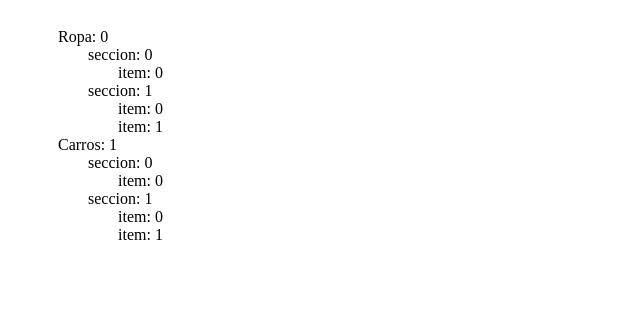
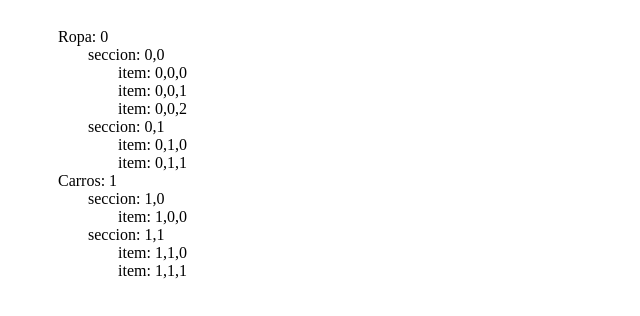
Before and after one commit to DiegoTinitana/Arboles-Infinitos, a Next.js app: page / in a window 1280 px wide. Shown: the top 316 px of the page, without its empty margins (0-640 px from the left). Built offline with nearby package versions, Linux system fonts and the light colour scheme.

Commit message:
nodeid ok

```diff
--- a/src/pages/index.js
+++ b/src/pages/index.js
@@ -8,25 +8,29 @@ const Item = ({ id, name, index }) => {
     setShowChildren(!showChildren);
   }, [showChildren, setShowChildren]);
   return (
-    <div onClick={handleClick} style={{fontWeight: showChildren ? 'bold': 'normal'}}>
+    <div onClick={handleClick} style={{ fontWeight: showChildren ? 'bold' : 'normal' }}>
       {`${name}: ${index}`}
     </div>
   );
 };
 
-const Tree = ({ obj, index }) => {
+const Tree = ({ obj, lavel, bbb }) => {
+  const newLavel = lavel + 1
   return (
     (obj ?? []).map((child, i) => {
+      const abc = bbb.split(',')
+      abc[newLavel] = i
+      abc.toString()
       return (
         <div key={child.id} className="items-tree">
           {
             child.children ? (
               <div>
-                <Item {...child} index={i}/>
-                <Tree obj={child.children} index={index + 1} />
+                <Item {...child} index={`${abc}` } />
+                <Tree obj={child.children} lavel={newLavel} bbb={`${abc}`}/>
               </div>
             ) : (
-              <Item {...child} index={i}/>
+              <Item {...child} index={`${abc}`} />
             )
           }
         </div>
@@ -34,6 +38,7 @@ const Tree = ({ obj, index }) => {
     })
   )
 }
+
 export default function Home() {
   const [data, setData] = useState([
     {
@@ -46,6 +51,14 @@ export default function Home() {
           children: [
             {
               id: 'item-1',
+              name: 'item',
+            },
+            {
+              id: 'item-2',
+              name: 'item',
+            },
+            {
+              id: 'item-3',
               name: 'item',
             },
           ],
@@ -61,7 +74,7 @@ export default function Home() {
             {
               id: 'item-4',
               name: 'item',
-            },
+            }
           ],
         },
       ],
@@ -100,7 +113,7 @@ export default function Home() {
   return (
     <div>
       <div style={{ padding: 20 }}>
-        <Tree obj={data} index={0} />
+        <Tree obj={data} index={0} lavel={-1} bbb=""/>
       </div>
     </div>
   )
```
